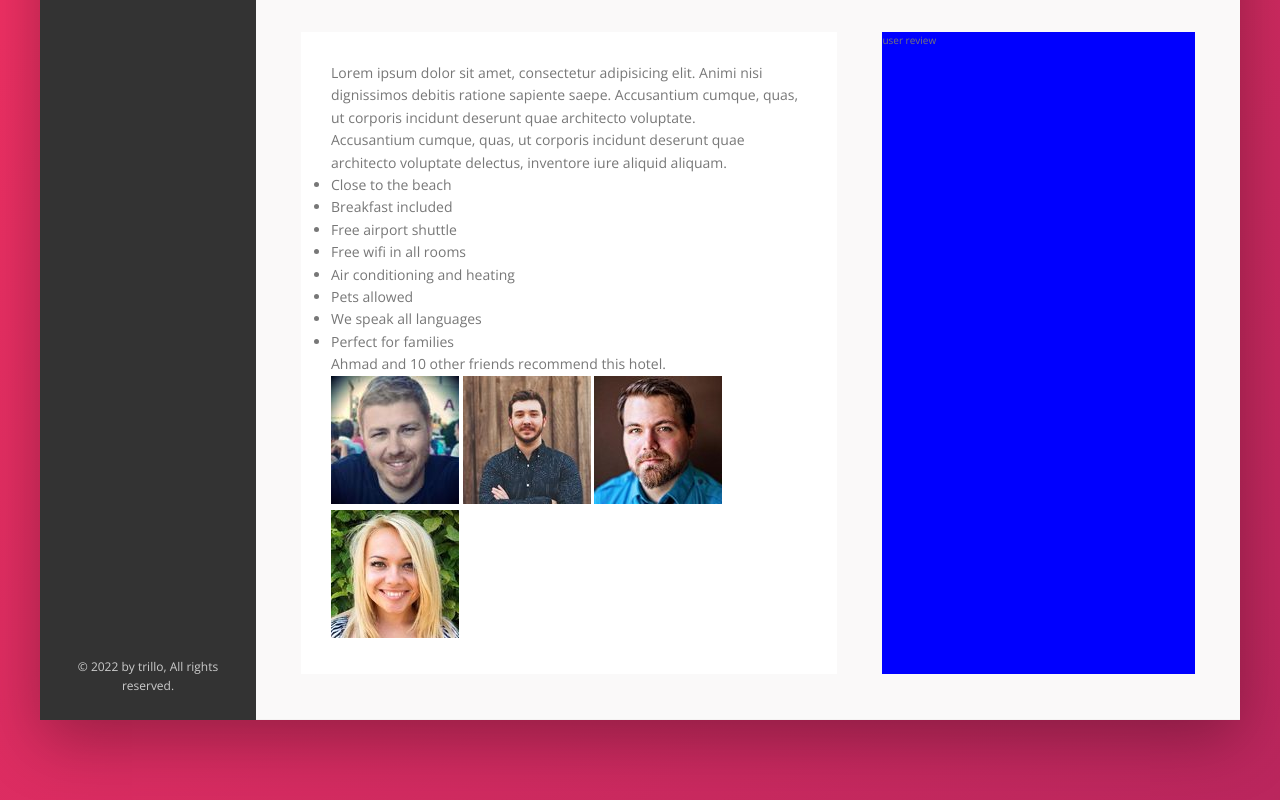
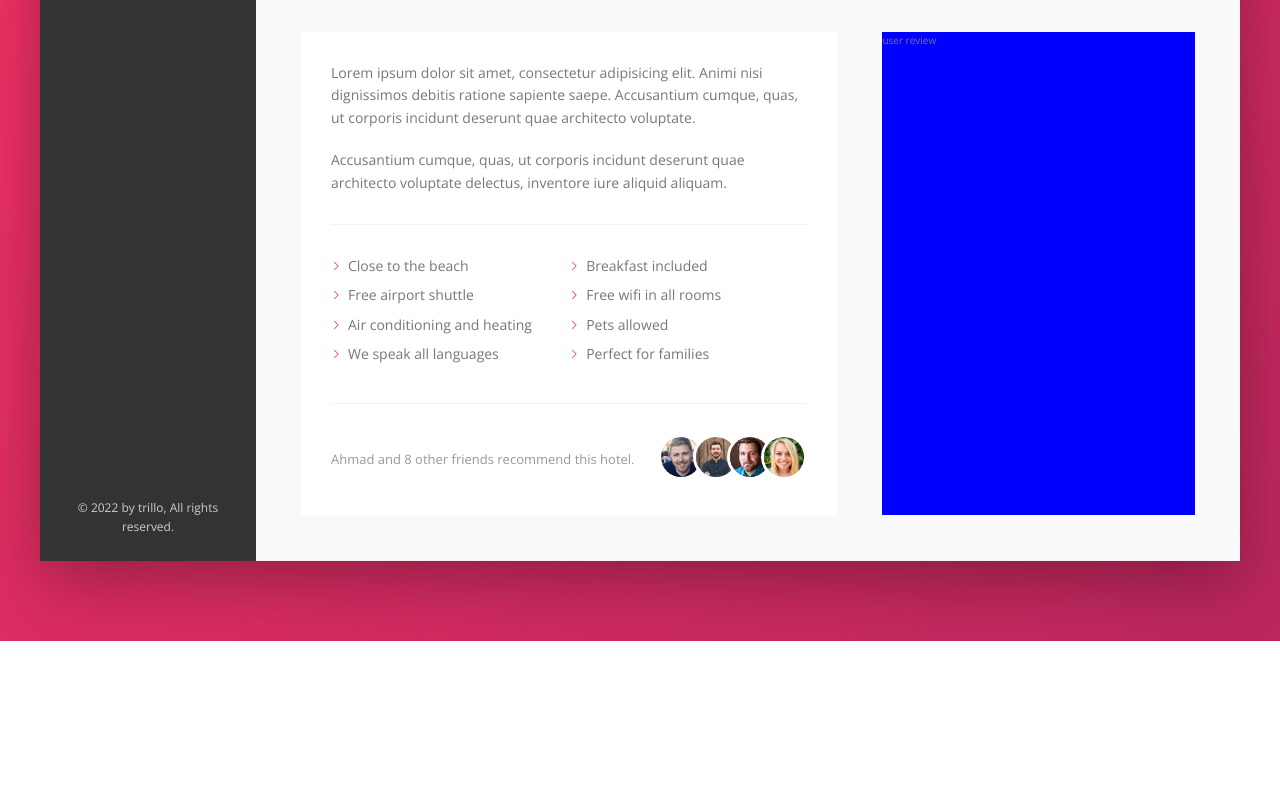
Before and after one commit to Unknown-0perator/Websites, a website: page Trillo/index.html in a window 1280 px wide. Shown: the part 615-1415 px from the top of the page. After the commit the page ends 1256 px from the top, so only its background shows below. Drawn offline with nearby package versions, Linux system fonts and the light colour scheme.

Commit message:
Description Section css

```diff
--- a/Trillo/index.html
+++ b/Trillo/index.html
@@ -152,8 +152,8 @@
                             <li class="list__item">Perfect for families</li>
                         </ul>
                         <div class="recommend">
-                            <p class="paragraph">
-                                Ahmad and 10 other friends recommend this hotel.
+                            <p class="recommend__count">
+                                Ahmad and 8 other friends recommend this hotel.
                             </p>
                             <div class="recommend__friends">
                                 <img src="img/user-3.jpg" alt="friend 1" class="recommend__photo">
--- a/Trillo/sass/_components.scss
+++ b/Trillo/sass/_components.scss
@@ -283,3 +283,75 @@
     box-shadow: none;
   }
 }
+
+//////////////////////////
+/// Paragraph
+
+.paragraph:not(:last-of-type) {
+  margin-bottom: 2rem;
+}
+
+/////////////////////
+/// List
+
+.list {
+  list-style: none;
+  margin: 3rem 0;
+  padding: 3rem 0;
+  border-bottom: 1px solid var(--color-grey-light-2);
+  border-top: 1px solid var(--color-grey-light-2);
+  display: flex;
+  flex-wrap: wrap;
+
+  &__item {
+    flex: 0 0 50%;
+    margin-bottom: 0.7rem;
+  }
+  &__item::before {
+    content: "";
+    display: inline-block;
+    height: 1rem;
+    width: 1rem;
+    margin-right: 0.7rem;
+
+    //Older browsers
+    // background-image: url(../img/chevron-thin-right.svg);
+    // background-size: cover;
+
+    //Newer browsers - masks
+    background-color: var(--color-primary);
+    -webkit-mask-image: url(../img/chevron-thin-right.svg);
+    -webkit-mask-size: cover;
+    mask-image: url(../img/chevron-thin-right.svg);
+    mask-size: cover;
+  }
+}
+
+/////////////////
+/// Recommend
+
+.recommend {
+  font-size: 1.3rem;
+  color: var(--color-grey-dark-3);
+  display: flex;
+  align-items: center;
+
+  &__count {
+    margin-right: auto;
+  }
+
+  &__friends {
+  }
+
+  &__photo {
+    box-sizing: content-box;
+    height: 4rem;
+    width: 4rem;
+    border-radius: 50%;
+    border: 3px solid #fff;
+
+    &:not(:last-child) {
+      margin-right: -1.5rem;
+    }
+  }
+}
```
Also changed, not shown: Trillo/css/style.css.
